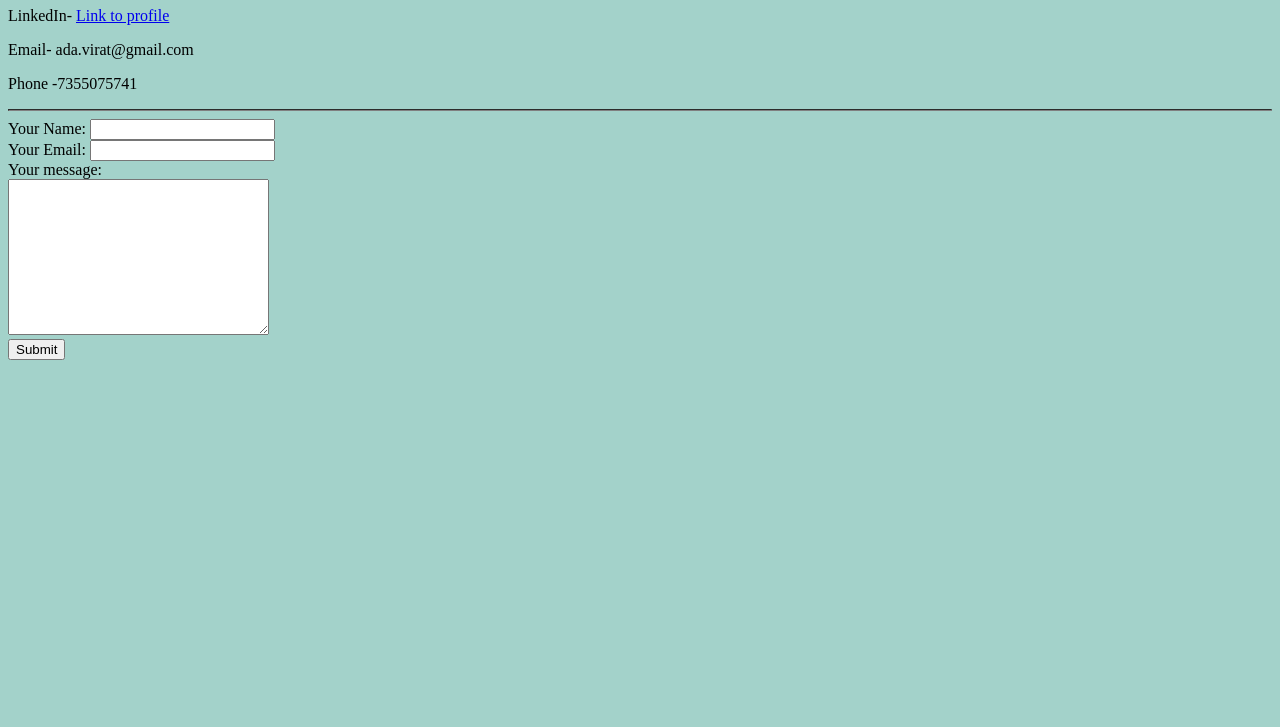
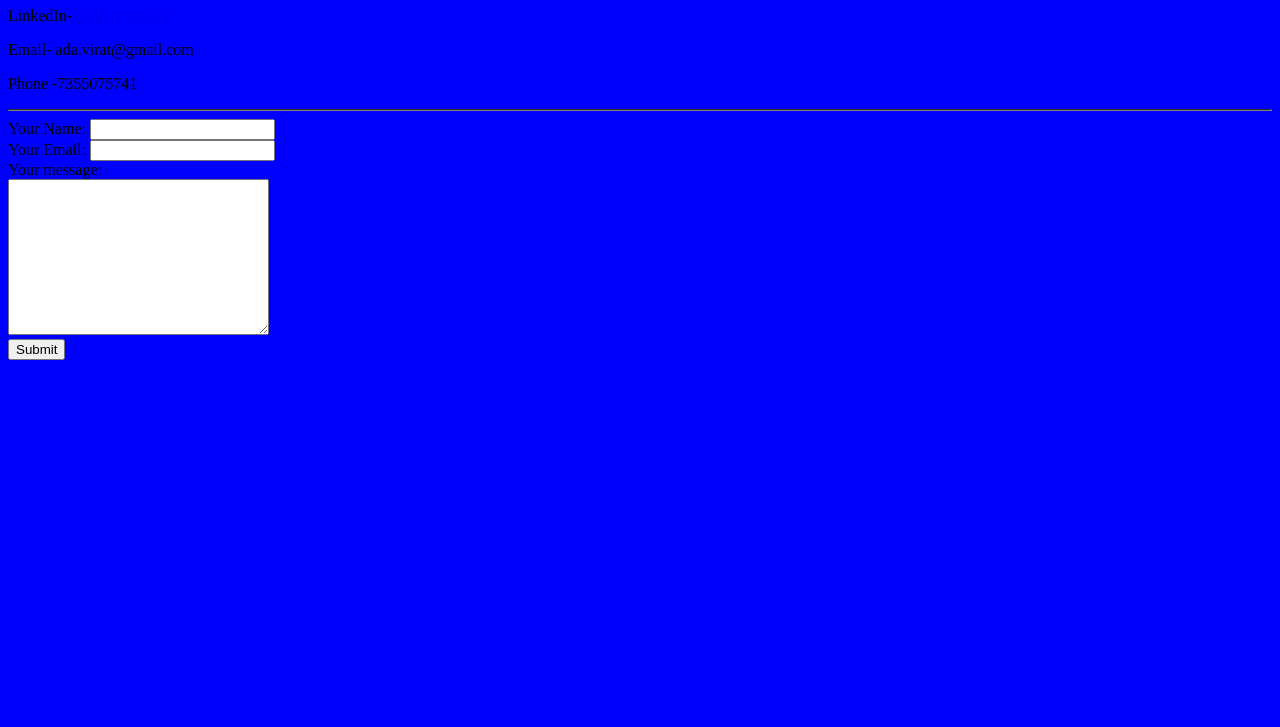
Before and after one commit to adi120/Aditya-s-personal-site, a plain HTML site: page Contact.html in a window 1280 px wide. Shown: the part 73-800 px from the top of the page. Drawn offline with Linux system fonts and the light colour scheme; files that its build step writes are made by us from their sources.

Commit message:
Update style.css

```diff
--- a/style.css
+++ b/style.css
@@ -1,5 +1,5 @@
   body{
-    background-color:#a3d2ca;
+    background-color:blue;
   }
   h1{
     color:black;
```
